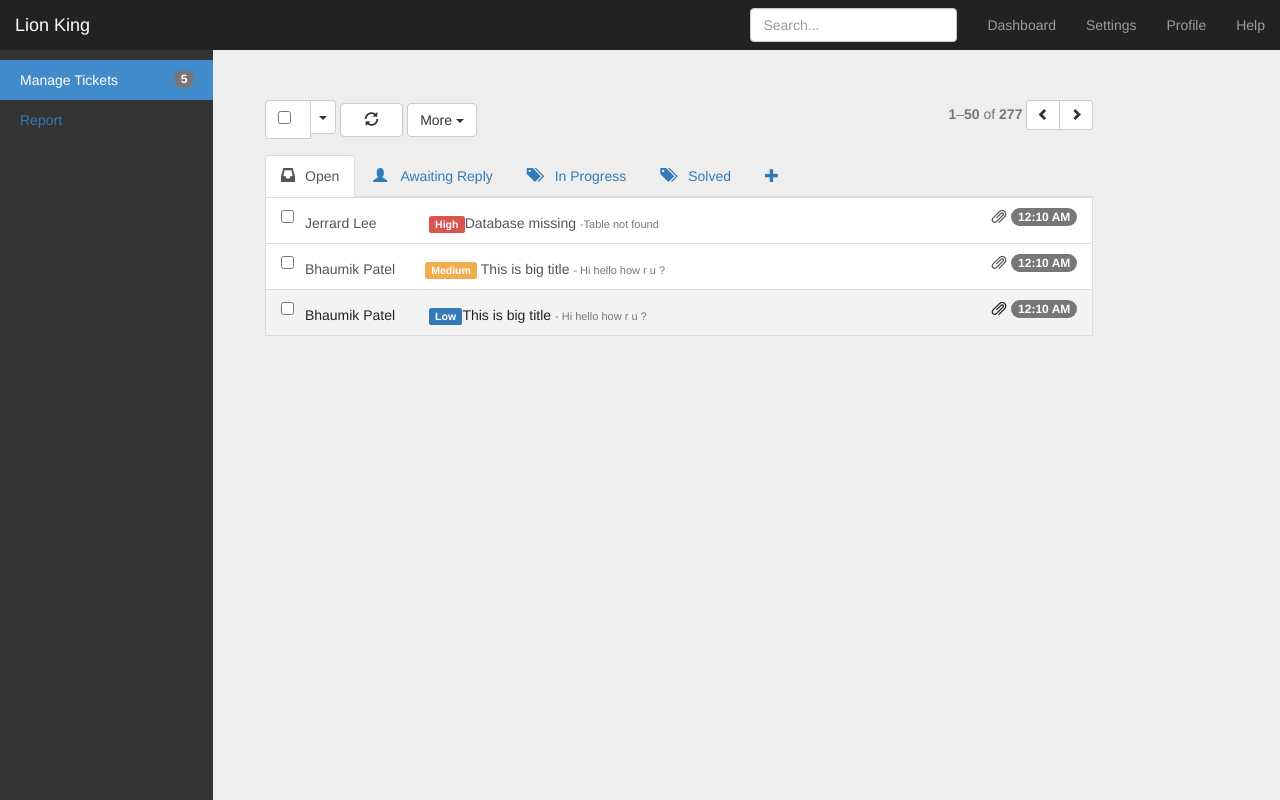
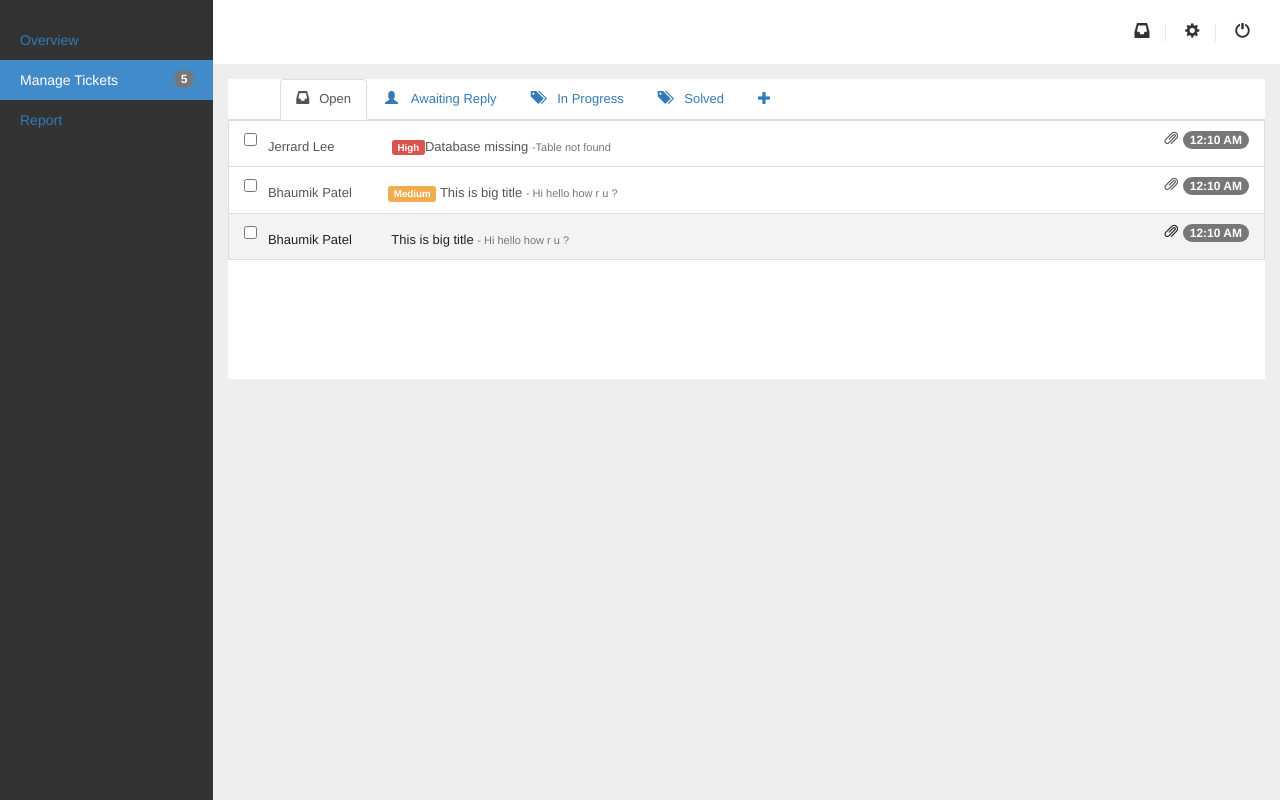
Before and after one commit to nicolehwa/helpdesk, a plain HTML site: page ManageTicket.html in a window 1280 px wide. Drawn offline with nearby package versions, Linux system fonts and the light colour scheme; a script that the page names is missing.

Commit message:
Added wrapper

```diff
--- a/ManageTicket.html
+++ b/ManageTicket.html
@@ -28,32 +28,8 @@
       <script src="https://oss.maxcdn.com/respond/1.4.2/respond.min.js"></script>
     <![endif]-->
   </head>
-  <body style="padding-top: 100px; padding-left: 250px;">
+  <body>
 
-   <nav class="navbar navbar-inverse navbar-fixed-top">
-      <div class="container-fluid">
-        <div class="navbar-header">
-          <button type="button" class="navbar-toggle collapsed" data-toggle="collapse" data-target="#navbar" aria-expanded="false" aria-controls="navbar">
-            <span class="sr-only">Toggle navigation</span>
-            <span class="icon-bar"></span>
-            <span class="icon-bar"></span>
-            <span class="icon-bar"></span>
-          </button>
-          <a class="navbar-brand" href="#">Lion King</a>
-        </div>
-        <div id="navbar" class="navbar-collapse collapse">
-          <ul class="nav navbar-nav navbar-right">
-            <li><a href="#">Dashboard</a></li>
-            <li><a href="#">Settings</a></li>
-            <li><a href="#">Profile</a></li>
-            <li><a href="#">Help</a></li>
-          </ul>
-          <form class="navbar-form navbar-right">
-            <input type="text" class="form-control" placeholder="Search...">
-          </form>
-        </div>
-      </div>
-    </nav>
 <div class="container-fluid">
       <div class="row">
         <div class="col-sm-3 col-md-2 sidebar">
@@ -64,61 +40,20 @@
           </ul>
         </div>
         </div>
-
-    <div class="row">
-        <div class="col-sm-9 col-md-10">
-            <!-- Split button -->
-            <div class="btn-group">
-                <button type="button" class="btn btn-default">
-                    <div class="checkbox" style="margin: 0;">
-                        <label>
-                            <input type="checkbox">
-                        </label>
-                    </div>
-                </button>
-                <button type="button" class="btn btn-default dropdown-toggle" data-toggle="dropdown">
-                    <span class="caret"></span><span class="sr-only">Toggle Dropdown</span>
-                </button>
-                <ul class="dropdown-menu" role="menu">
-                    <li><a href="#">All</a></li>
-                    <li><a href="#">None</a></li>
-                    <li><a href="#">Read</a></li>
-                    <li><a href="#">Unread</a></li>
-                    <li><a href="#">Starred</a></li>
-                    <li><a href="#">Unstarred</a></li>
-                </ul>
-            </div>
-            <button type="button" class="btn btn-default" data-toggle="tooltip" title="Refresh">
-                   <span class="glyphicon glyphicon-refresh"></span>   </button>
-            <!-- Single button -->
-            <div class="btn-group">
-                <button type="button" class="btn btn-default dropdown-toggle" data-toggle="dropdown">
-                    More <span class="caret"></span>
-                </button>
-                <ul class="dropdown-menu" role="menu">
-                    <li><a href="#">Mark all as read</a></li>
-                    <li class="divider"></li>
-                    <li class="text-center"><small class="text-muted">Select messages to see more actions</small></li>
-                </ul>
-            </div>
-            <div class="pull-right">
-                <span class="text-muted"><b>1</b>–<b>50</b> of <b>277</b></span>
-                <div class="btn-group btn-group-sm">
-                    <button type="button" class="btn btn-default">
-                        <span class="glyphicon glyphicon-chevron-left"></span>
-                    </button>
-                    <button type="button" class="btn btn-default">
-                        <span class="glyphicon glyphicon-chevron-right"></span>
-                    </button>
+        <div class="row" style="background: #fff; min-height: 60px; margin-bottom: 15px;">
+            <div class="col-sm-9 col-sm-offset-3 col-md-10 col-md-offset-2">
+                <div class="topbar">
+                    <span class="glyphicon glyphicon-inbox"></span>
+                    <span class="glyphicon glyphicon-cog"></span>
+                    <span class="glyphicon glyphicon-off"></span>
                 </div>
             </div>
         </div>
-    </div>
-    <hr />
     <div class="row">
 
-        <div class="col-sm-9 col-md-10">
+        <div class="col-sm-9 col-sm-offset-3 col-md-10 col-md-offset-2">
             <!-- Nav tabs -->
+            <div class="stdpad">
             <ul class="nav nav-tabs">
                 <li class="active"><a href="#open" data-toggle="tab"><span class="glyphicon glyphicon-inbox">
                 </span>Open</a></li>
@@ -168,7 +103,7 @@
                                             </div>
 
                                             <span class="name" style="min-width: 120px;
-                                                display: inline-block;">Bhaumik Patel</span> <span class="label label-primary">Low</span><span class="">This is big title</span>
+                                                display: inline-block;">Bhaumik Patel</span> <span class="">This is big title</span>
                                             <span class="text-muted" style="font-size: 11px;">- Hi hello how r u ?</span> <span
                                                 class="badge">12:10 AM</span> <span class="pull-right"><span class="glyphicon glyphicon-paperclip">
                                                 </span></span></a>
@@ -203,6 +138,7 @@
             </div>
         </div>
     </div>
+    </div>
 </div>
 
     <!-- Bootstrap core JavaScript
```
Also changed, not shown: details.html (+11 -28 lines).
